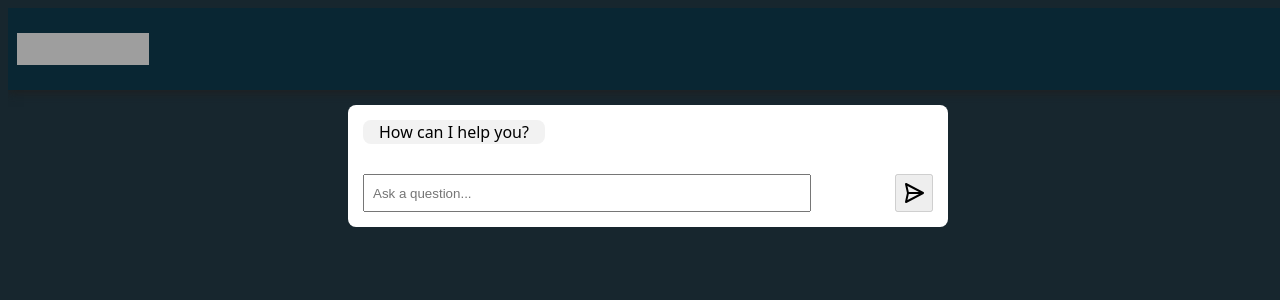
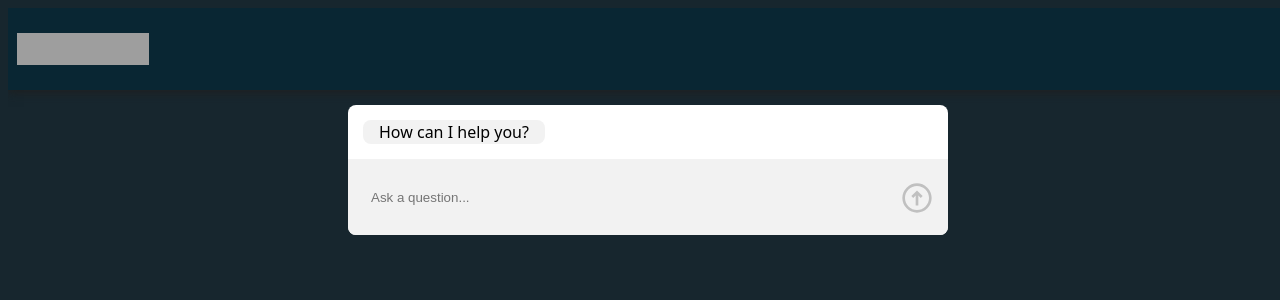
Before and after one commit to mpcarolin/chat-backend, a React (Vite) app in the folder packages/web/: page / in a window 1280 px wide. Shown: the top 300 px of the page. Built offline with nearby package versions, Linux system fonts and the light colour scheme; grey boxes are pictures that could not be loaded.

Commit message:
Make chat ui pretty

```diff
--- a/packages/web/src/components/common/Chat/Chat.css
+++ b/packages/web/src/components/common/Chat/Chat.css
@@ -44,24 +44,37 @@
 
 .chat-input {
     padding: 8px;
-    width: 75%;
+    width: 100%;
+    background-color: #f2f2f2;
+    border: none;
+}
+.chat-input:focus {
+    outline: none;
 }
 
 .chat-form {
     padding: 15px;
     border-radius: 0px 0px 8px 8px;
+    background-color: #f2f2f2;
     display: flex;
     flex-direction: row;
     justify-content: space-between;
 }
 
 .submit-button {
-    height: 32px;
-    padding: 0px;
-    padding-top: 5px;
-    padding-left: 5px;
-    padding-right: 5px;
-    padding-bottom: 29px;
+    all: unset;
+    cursor: pointer;
+    margin-top: 8px;
+}
+.submit-button:hover {
+    opacity: 50%;
+}
+.submit-button:active {
+    opacity: 90%;
+}
+.submit-button:disabled {
+    opacity: 20%;
+    cursor: text;
 }
 
 .message-shimmer {
--- a/packages/web/src/components/common/Chat/Chat.tsx
+++ b/packages/web/src/components/common/Chat/Chat.tsx
@@ -70,8 +70,23 @@ const Message = (({ position, content, ref, loading }: {
 
 const SendMessageIcon = () => {
     return (
-        <svg width="24px" height="24px" viewBox="0 0 24 24" fill="none" xmlns="http://www.w3.org/2000/svg">
-            <path fillRule="evenodd" clipRule="evenodd" d="M3.3938 2.20468C3.70395 1.96828 4.12324 1.93374 4.4679 2.1162L21.4679 11.1162C21.7953 11.2895 22 11.6296 22 12C22 12.3704 21.7953 12.7105 21.4679 12.8838L4.4679 21.8838C4.12324 22.0662 3.70395 22.0317 3.3938 21.7953C3.08365 21.5589 2.93922 21.1637 3.02382 20.7831L4.97561 12L3.02382 3.21692C2.93922 2.83623 3.08365 2.44109 3.3938 2.20468ZM6.80218 13L5.44596 19.103L16.9739 13H6.80218ZM16.9739 11H6.80218L5.44596 4.89699L16.9739 11Z" fill="#000000" />
+        <svg
+            width="32"
+            height="32"
+            viewBox="0 0 24 24"
+            fill="none"
+            xmlns="http://www.w3.org/2000/svg"
+        >
+            <path
+                d="M14.8285 11.9481L16.2427 10.5339L12 6.29122L7.7574 10.5339L9.17161 11.9481L11 10.1196V17.6568H13V10.1196L14.8285 11.9481Z"
+                fill="currentColor"
+            />
+            <path
+                fill-rule="evenodd"
+                clip-rule="evenodd"
+                d="M19.7782 4.22183C15.4824 -0.0739415 8.51759 -0.0739422 4.22183 4.22183C-0.0739415 8.51759 -0.0739422 15.4824 4.22183 19.7782C8.51759 24.0739 15.4824 24.0739 19.7782 19.7782C24.0739 15.4824 24.0739 8.51759 19.7782 4.22183ZM18.364 5.63604C14.8492 2.12132 9.15076 2.12132 5.63604 5.63604C2.12132 9.15076 2.12132 14.8492 5.63604 18.364C9.15076 21.8787 14.8492 21.8787 18.364 18.364C21.8787 14.8492 21.8787 9.15076 18.364 5.63604Z"
+                fill="currentColor"
+            />
         </svg>
     );
 }
```
